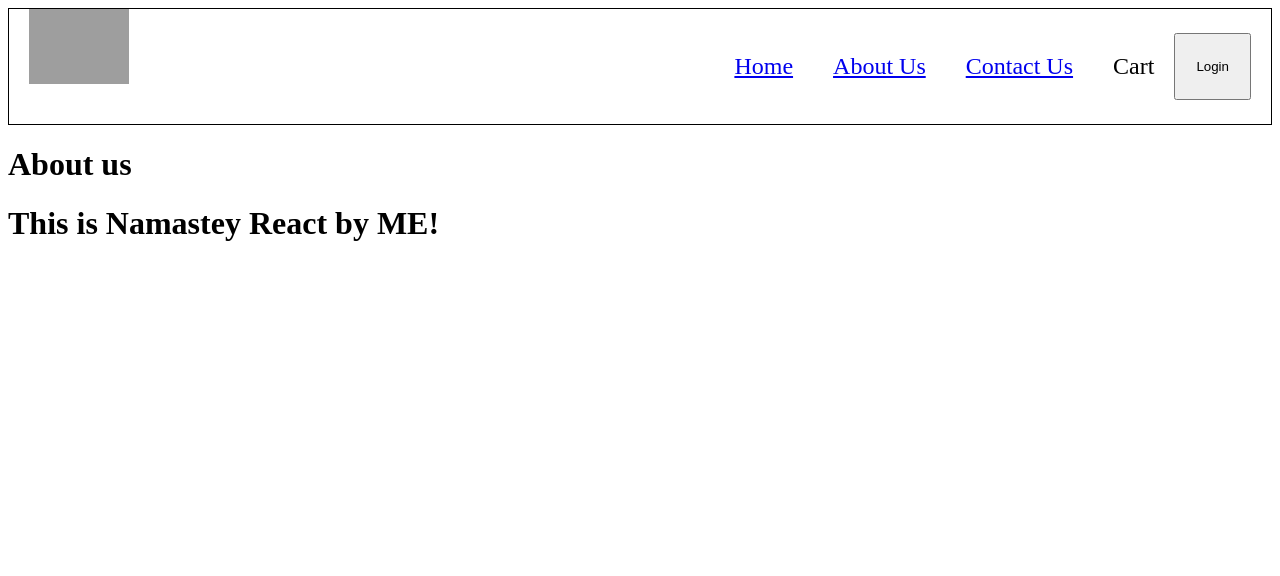
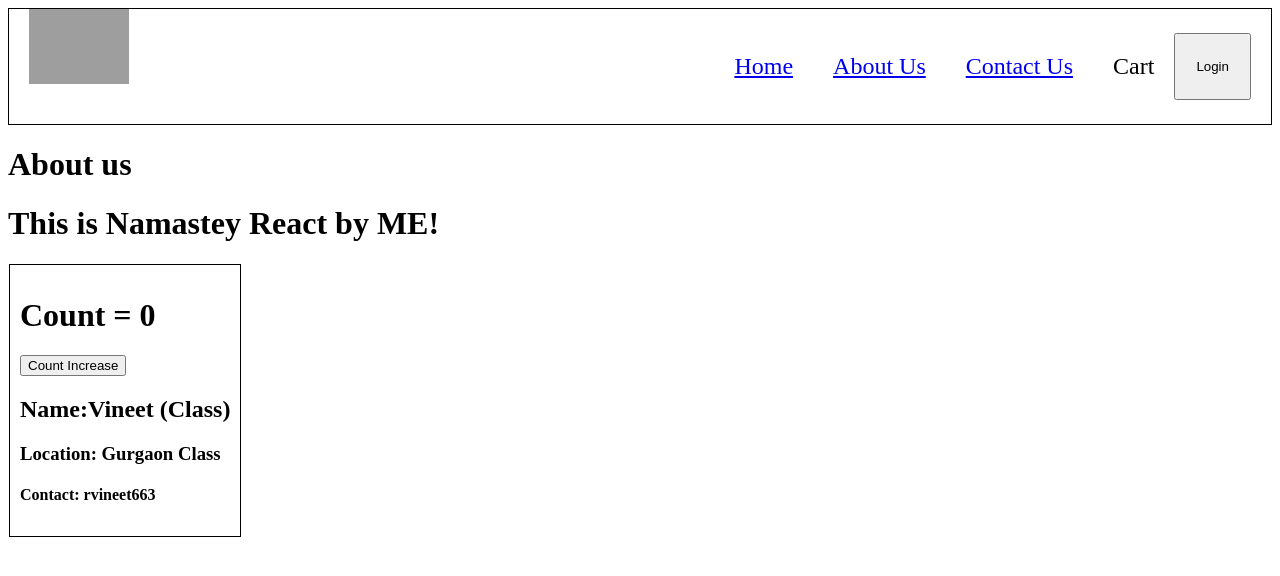
Before and after one commit to rvineet/NamasteyReact, a React (Vite) app: page /about in a window 1280 px wide. Shown: the top 576 px of the page. Built offline with nearby package versions, Linux system fonts and the light colour scheme; grey boxes are pictures that could not be loaded.

Commit message:
class components in progress

```diff
--- a/index.css
+++ b/index.css
@@ -76,3 +76,9 @@
 .filter {
     display: flex;
 }
+.user-card{
+    padding: 10px;
+    border: 1px solid black;
+    display: inline-block;
+    margin: 1px;
+}
--- a/src/components/About.js
+++ b/src/components/About.js
@@ -1,8 +1,12 @@
+import User from "./User";
+import UserClass from "./UserClass";
 const About = () => {
     return(
         <div>
             <h1>About us</h1>
             <h1>This is Namastey React by ME!</h1>
+            {/* <User name="Vineet (Functional)"/> */}
+            <UserClass name="Vineet (Class)" location="Gurgaon Class"/>
 
         </div>
     )
--- /dev/null
+++ b/src/components/User.js
@@ -0,0 +1,17 @@
+import { useState } from "react";
+
+const User = (props) => {
+  const [count, setCount] = useState(0);
+  const [count2] = useState(1);
+
+  return (
+    <div className="user-card">
+      <h1>Count = {count}</h1>
+      <h1>Count2 = {count2}</h1>
+      <h2>Name:{props.name}</h2>
+      <h3>Location: Gurgaon</h3>
+      <h4>Contact: rvineet663</h4>
+    </div>
+  );
+};
+export default User;
--- /dev/null
+++ b/src/components/UserClass.js
@@ -0,0 +1,28 @@
+import React from "react";
+
+class UserClass extends React.Component {
+  constructor(props) {
+    super(props);
+    this.state = {
+      count: 0,
+      count2:2
+    };
+  }
+  render() {
+    return (
+      <div className="user-card">
+        <h1>Count = {this.state.count}</h1>
+        <button onClick={() => {
+            this.setState({
+                count:this.state.count + 1
+            })
+        }}>Count Increase</button>
+        {/* <h1>Count2 = {this.state.count2}</h1> */}
+        <h2>Name:{this.props.name}</h2>
+        <h3>Location: {this.props.location}</h3>
+        <h4>Contact: rvineet663</h4>
+      </div>
+    );
+  }
+}
+export default UserClass;
```
